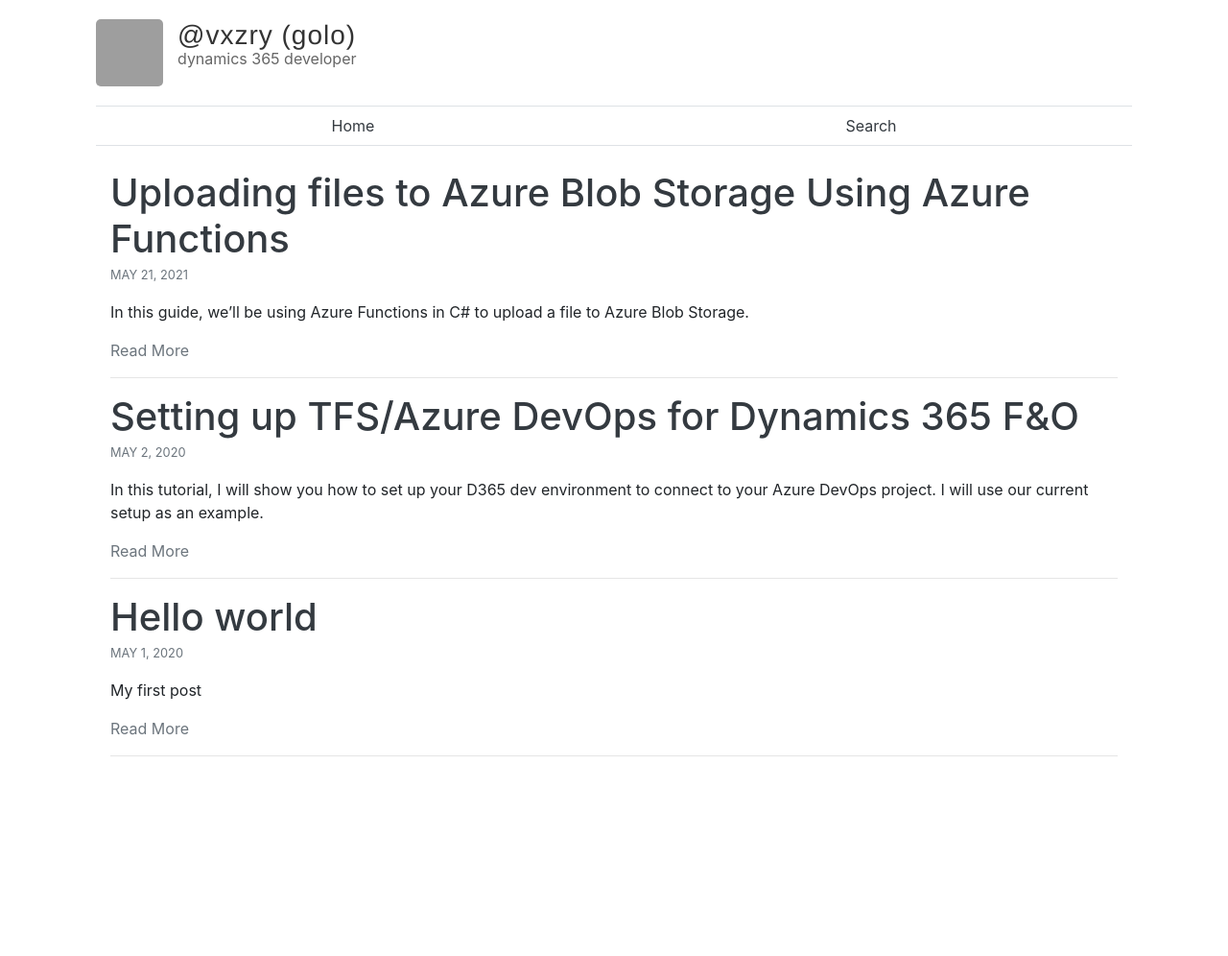
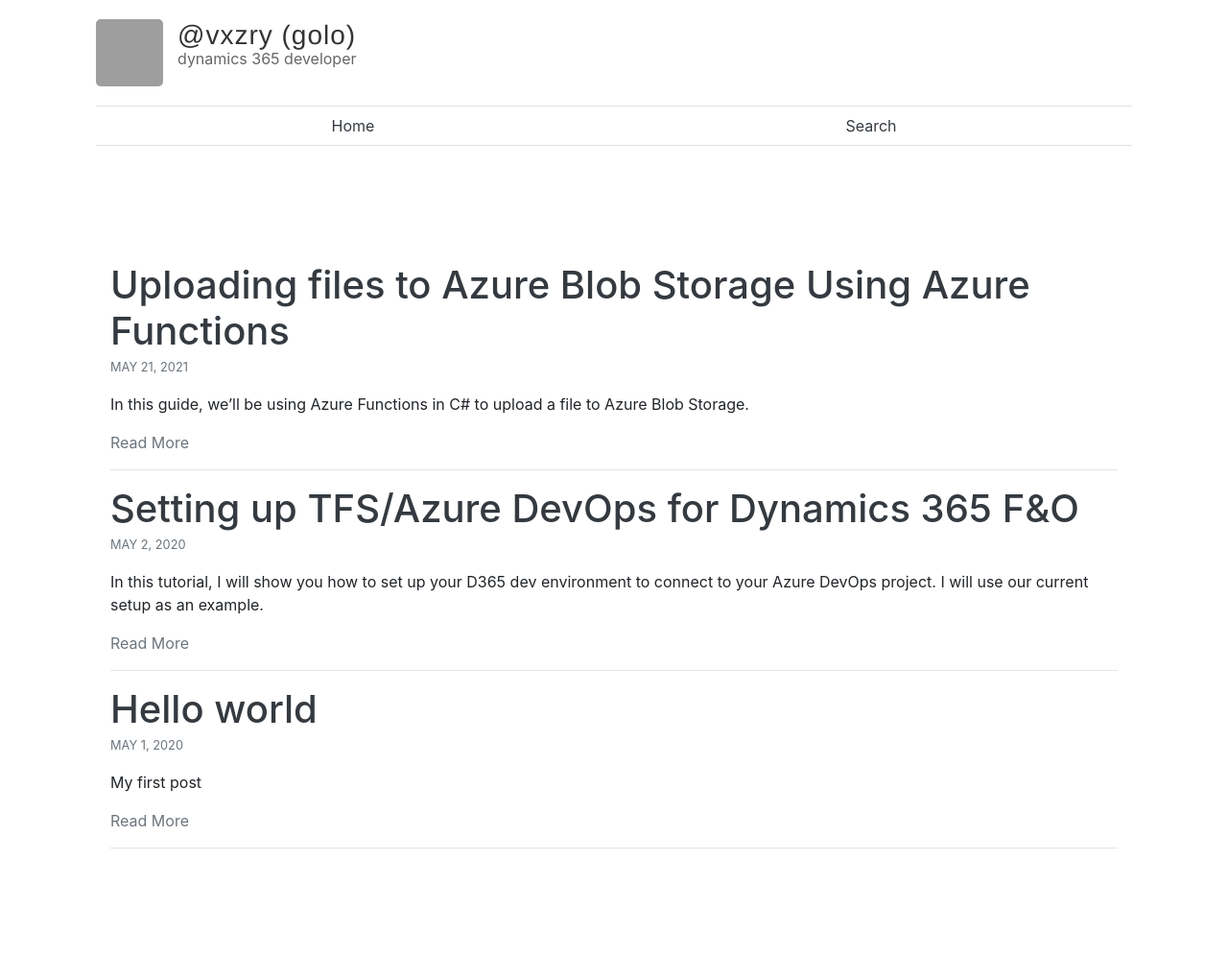
Before and after one commit to vxzry/vxzry.github.io, a Jekyll site: the page built from index.html, in a window 1280 px wide. Shown: the whole page at 96% size. Built offline with Jekyll 4.4.1, drawn with Linux system fonts in a browser that asks for light colours; the list of posts is cut into pages by our own code; before the commit the page ends 900 px from its top, so only the background shows below that; grey boxes are pictures that could not be loaded.

Commit message:
Update default.html

```diff
--- a/_layouts/default.html
+++ b/_layouts/default.html
@@ -57,6 +57,16 @@
 
       <div class="wrapper-main container">
         <div id="main" role="main" class="container">
+          <script async src="https://pagead2.googlesyndication.com/pagead/js/adsbygoogle.js"></script>
+          <!-- Horizontal banner -->
+          <ins class="adsbygoogle"
+               style="display:inline-block;width:728px;height:90px"
+               data-ad-client="ca-pub-4169813761132159"
+               data-ad-slot="1113722535"></ins>
+          <script>
+               (adsbygoogle = window.adsbygoogle || []).push({});
+          </script>
+
           {{ content }}
         </div>
       </div>
@@ -69,16 +79,14 @@
             <!-- <p class="float-right text-muted"><small>Made in Manila</small></p> -->
             <p></p>
             <script async src="https://pagead2.googlesyndication.com/pagead/js/adsbygoogle.js"></script>
-              <!-- Top banner horizontal -->
-              <ins class="adsbygoogle"
-                   style="display:block"
-                   data-ad-client="ca-pub-4169813761132159"
-                   data-ad-slot="1113722535"
-                   data-ad-format="auto"
-                   data-full-width-responsive="true"></ins>
-              <script>
-                   (adsbygoogle = window.adsbygoogle || []).push({});
-              </script>
+            <!-- Horizontal banner -->
+            <ins class="adsbygoogle"
+                 style="display:inline-block;width:728px;height:90px"
+                 data-ad-client="ca-pub-4169813761132159"
+                 data-ad-slot="1113722535"></ins>
+            <script>
+                 (adsbygoogle = window.adsbygoogle || []).push({});
+            </script>
           </footer>
         </div>
       </div>
```
